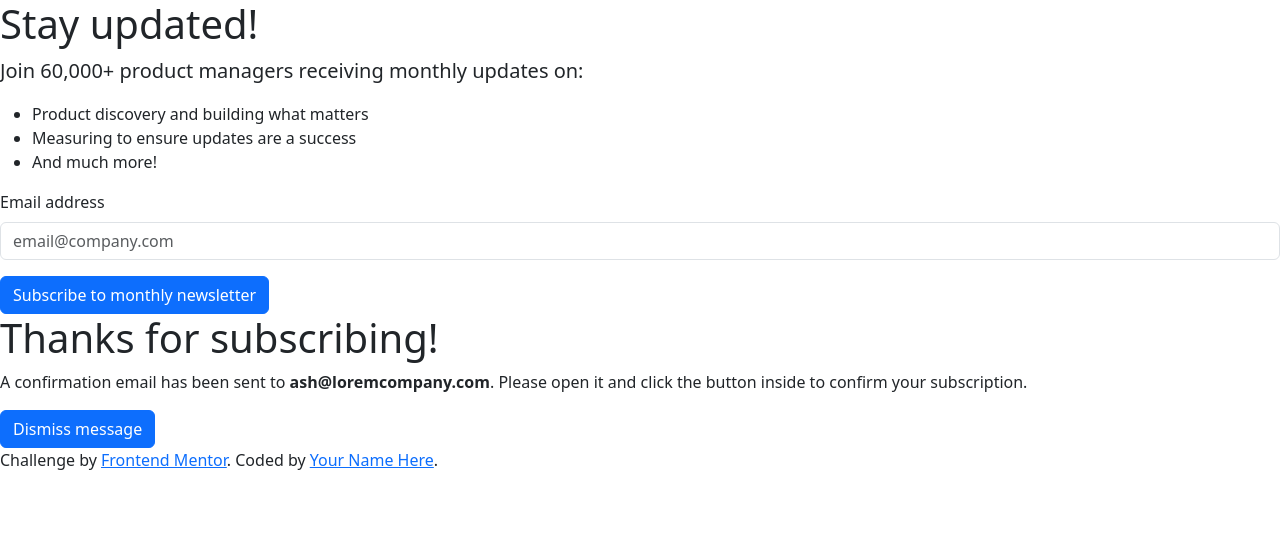
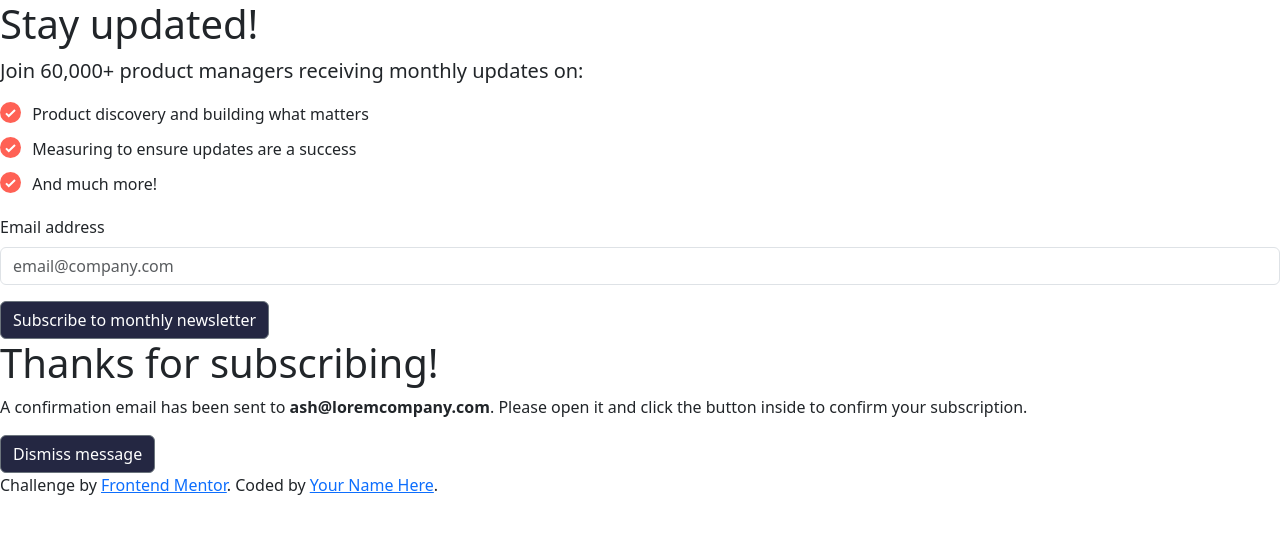
Before and after one commit to SanazBHMN/newletter-sign-up-with-success-message, a plain HTML site: page index.html in a window 1280 px wide. Drawn offline with nearby package versions, Linux system fonts and the light colour scheme.

Commit message:
Add custom style

```diff
--- /dev/null
+++ b/custom.css
@@ -0,0 +1,9 @@
+.btn-secondary {
+  background-color: hsl(234, 29%, 20%);
+}
+
+li::before {
+  content: url("assets/images/icon-list.svg");
+  display: inline-block;
+  margin-right: 0.7rem;
+}
--- a/index.html
+++ b/index.html
@@ -3,8 +3,6 @@
   <head>
     <meta charset="UTF-8" />
     <meta name="viewport" content="width=device-width, initial-scale=1.0" />
-    <!-- displays site properly based on user's device -->
-
     <link
       rel="icon"
       type="image/png"
@@ -17,7 +15,7 @@
       integrity="sha384-KK94CHFLLe+nY2dmCWGMq91rCGa5gtU4mk92HdvYe+M/SXH301p5ILy+dN9+nJOZ"
       crossorigin="anonymous"
     />
-
+    <link rel="stylesheet" href="custom.css" />
     <title>
       Frontend Mentor | Newsletter sign-up form with success message
     </title>
@@ -28,10 +26,14 @@
     <p class="lead">
       Join 60,000+ product managers receiving monthly updates on:
     </p>
-    <ul>
-      <li>Product discovery and building what matters</li>
-      <li>Measuring to ensure updates are a success</li>
-      <li>And much more!</li>
+    <ul class="list-unstyled">
+      <li class="d-flex align-items-start mb-2">
+        Product discovery and building what matters
+      </li>
+      <li class="d-flex align-items-start mb-2">
+        Measuring to ensure updates are a success
+      </li>
+      <li class="d-flex align-items-start mb-2">And much more!</li>
     </ul>
     <form>
       <div class="mb-3">
@@ -44,7 +46,7 @@
           placeholder="email@company.com"
         />
       </div>
-      <button type="submit" class="btn btn-primary">
+      <button type="submit" class="btn btn-secondary">
         Subscribe to monthly newsletter
       </button>
     </form>
@@ -57,7 +59,7 @@
       <span class="fw-bold">ash@loremcompany.com</span>. Please open it and
       click the button inside to confirm your subscription.
     </p>
-    <button class="btn btn-primary">Dismiss message</button>
+    <button class="btn btn-secondary">Dismiss message</button>
 
     <!-- Success message end -->
 
```
